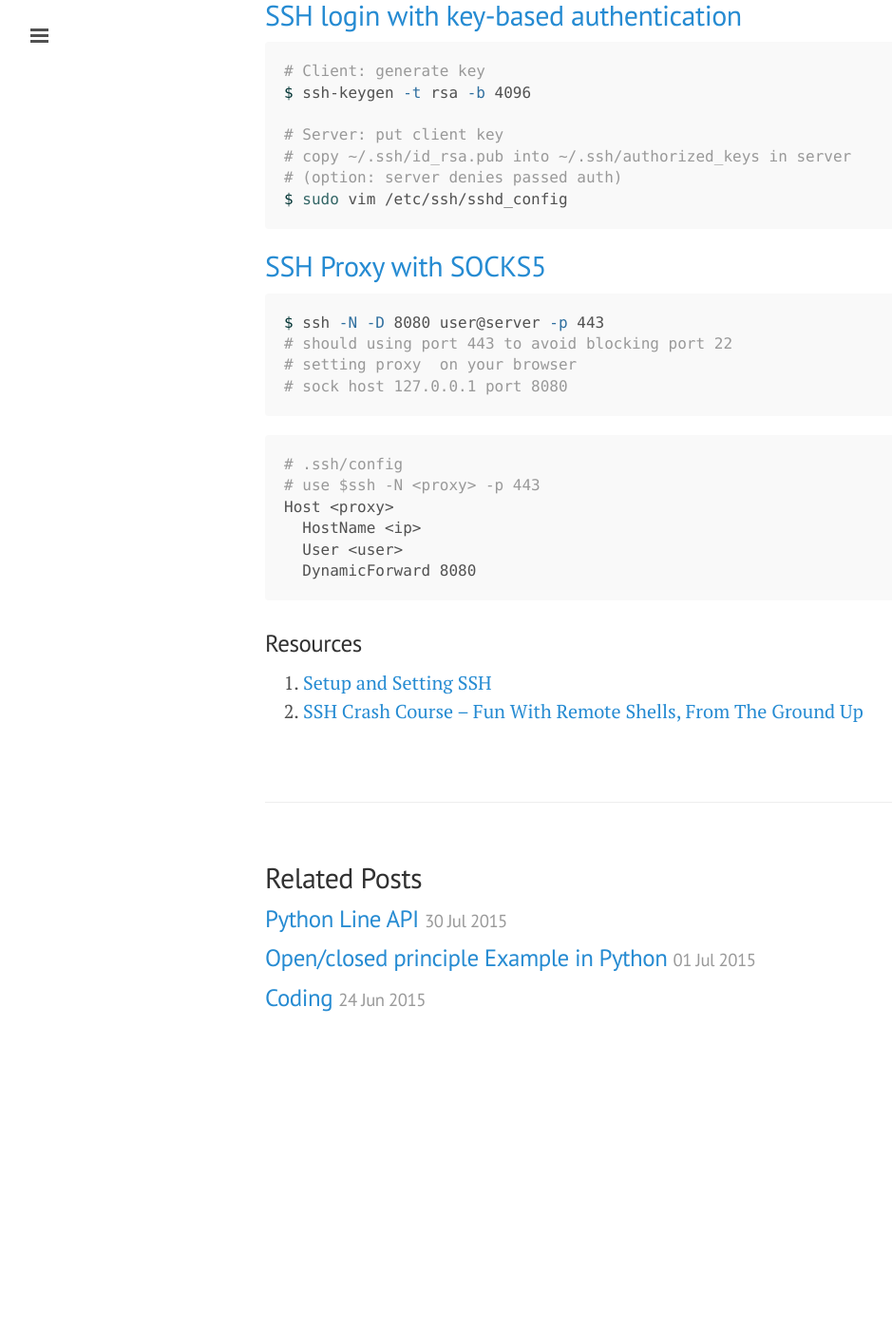
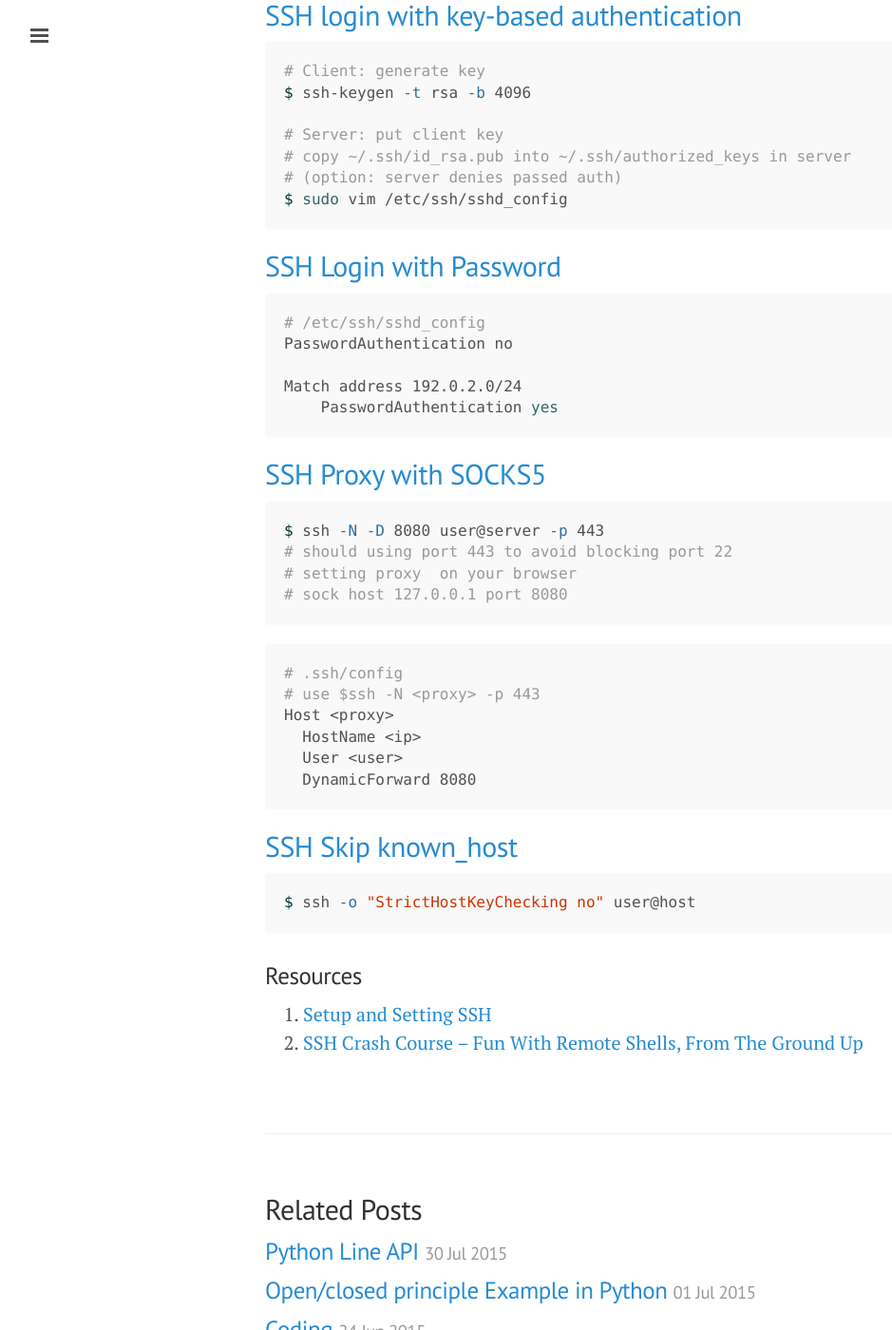
Before and after one commit to ibotdotout/ibotdotout.github.io, a Jekyll site: the page built from _posts/2015-04-06-ssh.md, in a window 1280 px wide and 1400 px high, scrolled down 1120 px. Shown: the whole window at 95% size, without its empty margins (1-940 px from the left). Built offline with Jekyll 4.4.1, drawn with Linux system fonts in a browser that asks for light colours; Markdown is read by kramdown in place of the engine named in the settings; before the commit the page ends 2246 px from its top, so only the background shows below that.

Commit message:
add avoid known_host

````diff
--- a/_posts/2015-04-06-ssh.md
+++ b/_posts/2015-04-06-ssh.md
@@ -52,6 +52,16 @@ $ ssh-keygen -t rsa -b 4096
 $ sudo vim /etc/ssh/sshd_config
 ```
 
+## [SSH Login with Password](http://askubuntu.com/questions/101670/how-can-i-allow-ssh-password-authentication-from-only-certain-ip-addresses)
+
+```sh
+# /etc/ssh/sshd_config
+PasswordAuthentication no
+
+Match address 192.0.2.0/24
+    PasswordAuthentication yes
+```
+
 ## [SSH Proxy with SOCKS5](https://thomashunter.name/blog/really-simple-ssh-proxy-socks5/)
 
 ```sh
@@ -70,6 +80,12 @@ Host <proxy>
   DynamicForward 8080
 ```
 
+## [SSH Skip known_host](http://superuser.com/questions/125324/how-can-i-avoid-sshs-host-verification-for-known-hosts)
+
+```sh
+$ ssh -o "StrictHostKeyChecking no" user@host
+```
+
 ### Resources
 1. [Setup and Setting SSH](https://help.ubuntu.com/community/SSH/OpenSSH/Configuring)
 2. [SSH Crash Course -- Fun With Remote Shells, From The Ground Up](https://www.youtube.com/playlist?list=PLtK75qxsQaMII75AbcuIruao1k2qdxwjg)
````
